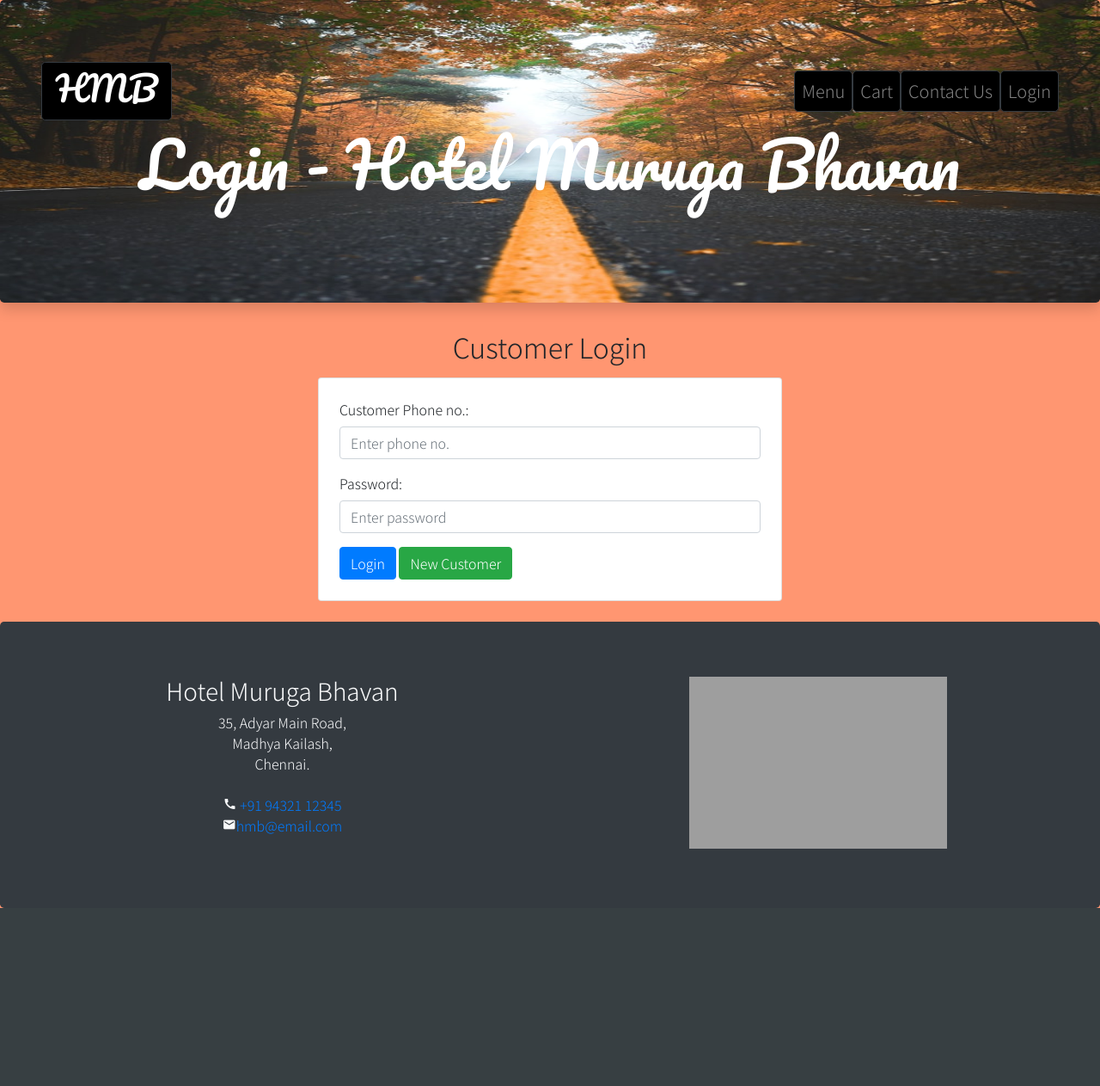
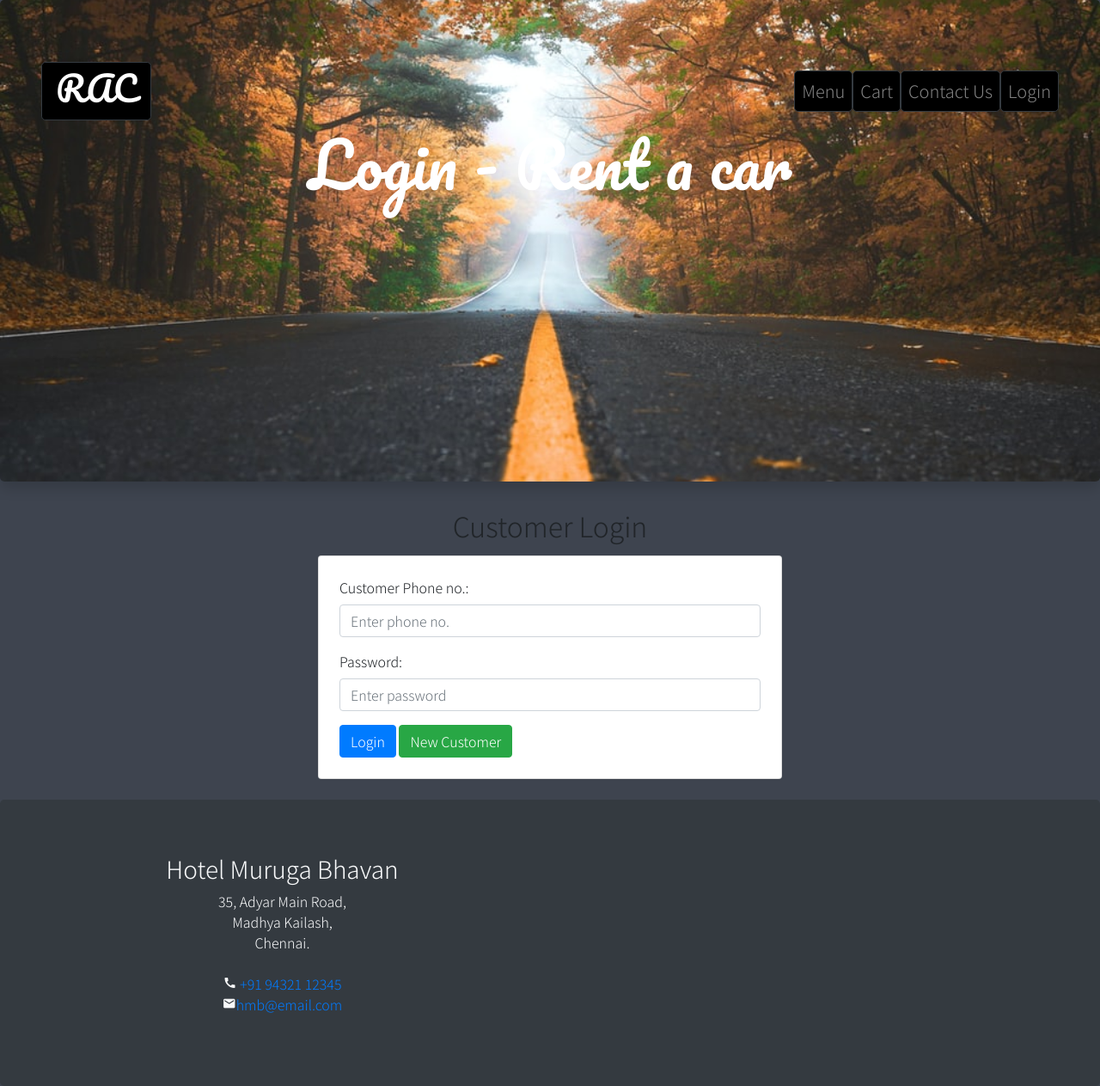
Before and after one commit to preetikrish19/carsrent, a PHP site: page /login.php in a window 1280 px wide. Shown: the whole page at 86% size. Before the commit the page ends 1056 px from the top, so only its background shows below. Run offline with PHP 8.4, Linux system fonts and the light colour scheme; some libraries are stand-ins or nearby versions; grey boxes are pictures that could not be loaded.

Commit message:
login updated

```diff
--- a/login.php
+++ b/login.php
@@ -22,14 +22,14 @@
 
 </head>
 
-<body style="background: #FF9671">
+<body style="background: #3e444f">
 <div class="container-fluid p-0">
 
 <header>
-    <div class="jumbotron text-white jumbotron-image shadow" >
+      <div class="jumbotron text-white jumbotron-image shadow" >
         <nav class="navbar navbar-expand-md navbar-dark">
 
-            <a class="navbar-brand btn btn-dark btn-lg" href="index.php" ><h1>HMB</h1></a>
+            <a class="navbar-brand btn btn-dark btn-lg" href="index.php" ><h1>RAC</h1></a>
             <button class="navbar-toggler" type="button" data-toggle="collapse" data-target="#collapsibleNavbar">
                 <span class="navbar-toggler-icon"></span>
             </button>
@@ -53,9 +53,8 @@
                 </ul>
             </div>
         </nav>
-
         <h1 class="display-3 text-center" id="hmb">
-            Login - Hotel Muruga Bhavan
+            Login - Rent a car
         </h1>
         <p class="push-spaces"></p>
     </div>
--- a/main.css
+++ b/main.css
@@ -11,7 +11,8 @@
     background: url("background.jpeg");
     background-position: center center;
     background-repeat: no-repeat;
-    background-size: 100% 100%;
+    background-size: cover;
+    height: 35em;
 }
 
 .btn-dark{
```
